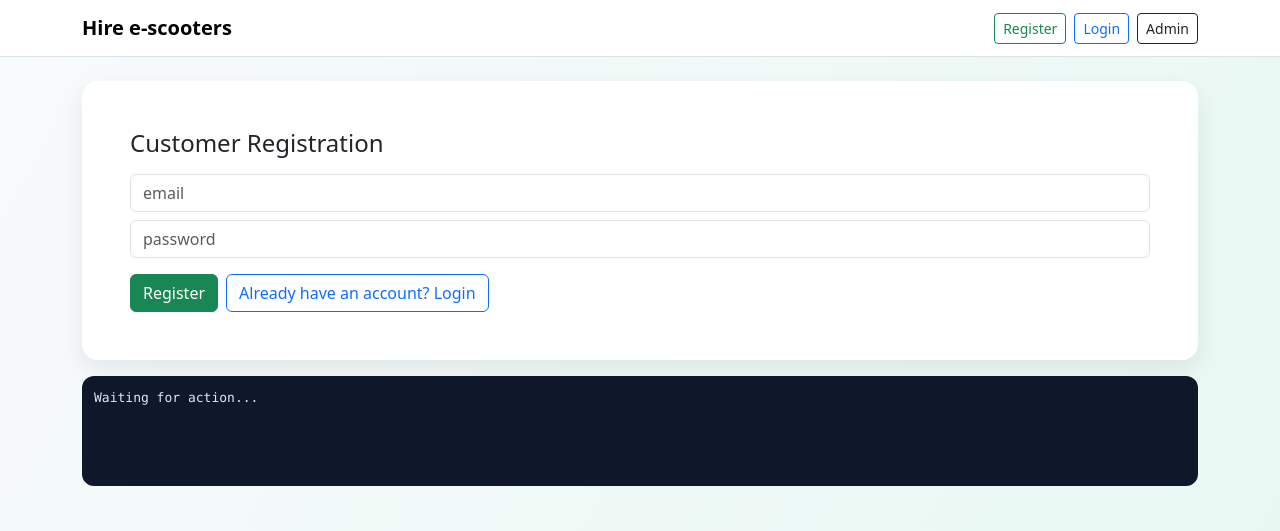
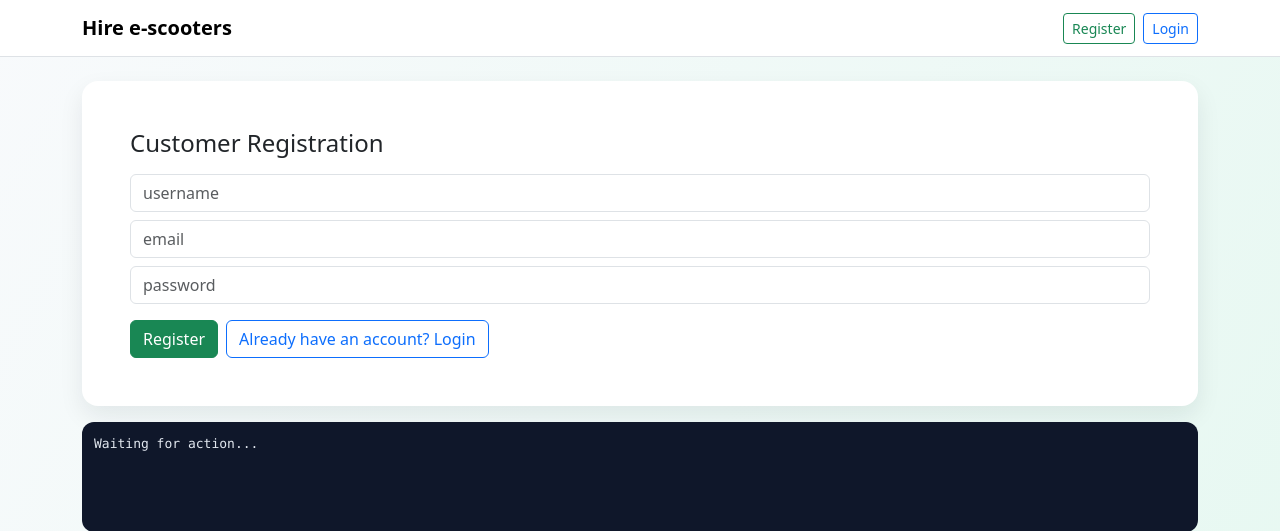
Before and after one commit to Mowei04/Hire-escooters, a Flask app: page /customer/register in a window 1280 px wide. Shown: the top 531 px of the page. Run offline with Flask 3, Linux system fonts and the light colour scheme.

Commit message:
modify the nav and fix the autentication problem

```diff
--- a/app.py
+++ b/app.py
@@ -34,6 +34,20 @@ def api_error(status_code: int, code: str, message: str):
     return jsonify({"error": {"code": code, "message": message}}), status_code
 
 
+def normalize_username(value: str) -> str:
+    return value.strip().lower()
+
+
+def ensure_unique_username(base: str, used: set[str]) -> str:
+    candidate = base or "user"
+    suffix = 1
+    while candidate in used:
+        suffix += 1
+        candidate = f"{base or 'user'}{suffix}"
+    used.add(candidate)
+    return candidate
+
+
 def init_db() -> None:
     conn = get_db()
     cur = conn.cursor()
@@ -42,6 +56,7 @@ def init_db() -> None:
         """
         CREATE TABLE IF NOT EXISTS users (
             id INTEGER PRIMARY KEY AUTOINCREMENT,
+            username TEXT,
             email TEXT UNIQUE NOT NULL,
             password_hash TEXT NOT NULL,
             role TEXT NOT NULL DEFAULT 'customer'
@@ -81,6 +96,24 @@ def init_db() -> None:
     if "location_text" not in scooter_columns:
         cur.execute("ALTER TABLE scooters ADD COLUMN location_text TEXT NOT NULL DEFAULT ''")
 
+    user_columns = {row["name"] for row in cur.execute("PRAGMA table_info(users)").fetchall()}
+    if "username" not in user_columns:
+        cur.execute("ALTER TABLE users ADD COLUMN username TEXT")
+
+    # Normalize and backfill usernames for existing rows before adding unique index.
+    users = cur.execute("SELECT id, username, email FROM users ORDER BY id").fetchall()
+    used_usernames: set[str] = set()
+    for row in users:
+        current = normalize_username(row["username"] or "")
+        email_base = normalize_username((row["email"] or "").split("@")[0])
+        base = current or email_base or f"user{row['id']}"
+        username = ensure_unique_username(base, used_usernames)
+        if username != (row["username"] or ""):
+            cur.execute("UPDATE users SET username = ? WHERE id = ?", (username, row["id"]))
+
+    cur.execute("CREATE UNIQUE INDEX IF NOT EXISTS idx_users_email_unique ON users(email)")
+    cur.execute("CREATE UNIQUE INDEX IF NOT EXISTS idx_users_username_unique ON users(username)")
+
     cur.execute("SELECT COUNT(*) AS count FROM scooters")
     if cur.fetchone()["count"] == 0:
         cur.executemany(
@@ -93,12 +126,12 @@ def init_db() -> None:
         )
 
     cur.execute(
-        "INSERT OR IGNORE INTO users (email, password_hash, role) VALUES (?, ?, ?)",
-        ("manager@example.com", "plain::admin123", "admin"),
+        "INSERT OR IGNORE INTO users (username, email, password_hash, role) VALUES (?, ?, ?, ?)",
+        ("manager", "manager@example.com", "plain::admin123", "admin"),
     )
     cur.execute(
-        "INSERT OR IGNORE INTO users (email, password_hash, role) VALUES (?, ?, ?)",
-        ("demo_user@example.com", "plain::123456", "customer"),
+        "INSERT OR IGNORE INTO users (username, email, password_hash, role) VALUES (?, ?, ?, ?)",
+        ("demo_user", "demo_user@example.com", "plain::123456", "customer"),
     )
 
     conn.commit()
@@ -112,7 +145,7 @@ def get_current_user() -> sqlite3.Row | None:
 
     conn = get_db()
     try:
-        user = conn.execute("SELECT id, email, role FROM users WHERE id = ?", (user_id,)).fetchone()
+        user = conn.execute("SELECT id, username, email, role FROM users WHERE id = ?", (user_id,)).fetchone()
     finally:
         conn.close()
     return user
@@ -139,6 +172,17 @@ def to_money(value: Decimal) -> str:
     return f"{value.quantize(Decimal('0.01'))}"
 
 
+def redirect_after_login(user: sqlite3.Row):
+    if user["role"] == "admin":
+        return redirect(url_for("admin_page"))
+    return redirect(url_for("customer_dashboard_page"))
+
+
+@app.context_processor
+def inject_current_user():
+    return {"current_user": get_current_user()}
+
+
 @app.get("/")
 def home():
     return render_template("index.html")
@@ -146,16 +190,25 @@ def home():
 
 @app.get("/customer")
 def customer_home():
+    user = get_current_user()
+    if user:
+        return redirect_after_login(user)
     return render_template("customer_login.html")
 
 
 @app.get("/customer/register")
 def customer_register_page():
+    user = get_current_user()
+    if user:
+        return redirect_after_login(user)
     return render_template("customer_register.html")
 
 
 @app.get("/customer/login")
 def customer_login_page():
+    user = get_current_user()
+    if user:
+        return redirect_after_login(user)
     return render_template("customer_login.html")
 
 
@@ -187,21 +240,30 @@ def health_check():
 @app.post("/api/auth/register")
 def register_user():
     payload = request.get_json(silent=True) or {}
+    username = normalize_username(payload.get("username") or "")
     email = (payload.get("email") or "").strip().lower()
     password = payload.get("password") or ""
 
-    if not email or not password:
-        return jsonify({"message": "email and password are required"}), 400
+    if not username or not email or not password:
+        return jsonify({"message": "username, email and password are required"}), 400
 
     conn = get_db()
     try:
+        email_exists = conn.execute("SELECT 1 FROM users WHERE email = ?", (email,)).fetchone()
+        if email_exists:
+            return jsonify({"message": "Email already exists"}), 409
+
+        username_exists = conn.execute("SELECT 1 FROM users WHERE username = ?", (username,)).fetchone()
+        if username_exists:
+            return jsonify({"message": "Username already exists"}), 409
+
         conn.execute(
-            "INSERT INTO users (email, password_hash, role) VALUES (?, ?, ?)",
-            (email, f"plain::{password}", "customer"),
+            "INSERT INTO users (username, email, password_hash, role) VALUES (?, ?, ?, ?)",
+            (username, email, f"plain::{password}", "customer"),
         )
         conn.commit()
     except sqlite3.IntegrityError:
-        return jsonify({"message": "Email already exists"}), 409
+        return jsonify({"message": "Username or email already exists"}), 409
     finally:
         conn.close()
 
@@ -220,7 +282,7 @@ def login_user():
     conn = get_db()
     try:
         user = conn.execute(
-            "SELECT id, email, role FROM users WHERE email = ? AND password_hash = ?",
+            "SELECT id, username, email, role FROM users WHERE email = ? AND password_hash = ?",
             (email, f"plain::{password}"),
         ).fetchone()
     finally:
--- a/templates/base.html
+++ b/templates/base.html
@@ -12,12 +12,30 @@
       <div class="container">
         <a class="navbar-brand fw-semibold" href="/">Hire e-scooters</a>
         <div class="d-flex flex-wrap gap-2">
-          <a class="btn btn-sm btn-outline-success" href="/customer/register">Register</a>
-          <a class="btn btn-sm btn-outline-primary" href="/customer/login">Login</a>
-          <a class="btn btn-sm btn-outline-dark" href="/admin">Admin</a>
+          {% if current_user %}
+            {% if current_user["role"] == "admin" %}
+              <a class="btn btn-sm btn-outline-dark" href="/admin">Admin</a>
+            {% else %}
+              <a class="btn btn-sm btn-outline-primary" href="/customer/dashboard">Dashboard</a>
+            {% endif %}
+            <span class="btn btn-sm btn-light disabled">{{ current_user["username"] }}</span>
+            <button id="navLogoutBtn" class="btn btn-sm btn-outline-danger" type="button">Logout</button>
+          {% else %}
+            <a class="btn btn-sm btn-outline-success" href="/customer/register">Register</a>
+            <a class="btn btn-sm btn-outline-primary" href="/customer/login">Login</a>
+          {% endif %}
         </div>
       </div>
     </nav>
     <main class="container py-4">{% block content %}{% endblock %}</main>
+    <script>
+      const navLogoutBtn = document.getElementById("navLogoutBtn");
+      if (navLogoutBtn) {
+        navLogoutBtn.addEventListener("click", async () => {
+          await fetch("/api/auth/logout", { method: "POST" });
+          window.location.href = "/customer/login";
+        });
+      }
+    </script>
   </body>
 </html>
--- a/templates/customer_register.html
+++ b/templates/customer_register.html
@@ -3,6 +3,9 @@
 {% block content %}
 <div class="card-shell p-4 p-md-5">
   <h2 class="h4 mb-3">Customer Registration</h2>
+  <div class="mb-2">
+    <input id="regUsername" class="form-control" type="text" placeholder="username" />
+  </div>
   <div class="mb-2">
     <input id="regEmail" class="form-control" type="email" placeholder="email" />
   </div>
@@ -19,6 +22,7 @@
 
 <script>
   document.getElementById("registerBtn").addEventListener("click", async () => {
+    const username = document.getElementById("regUsername").value;
     const email = document.getElementById("regEmail").value;
     const password = document.getElementById("regPassword").value;
     const box = document.getElementById("registerResult");
@@ -27,7 +31,7 @@
     const res = await fetch("/api/auth/register", {
       method: "POST",
       headers: { "Content-Type": "application/json" },
-      body: JSON.stringify({ email, password }),
+      body: JSON.stringify({ username, email, password }),
     });
     const data = await res.json();
     box.textContent = JSON.stringify({ status: res.status, data }, null, 2);
```
Also changed, not shown: templates/index.html (+14 -0 lines).
